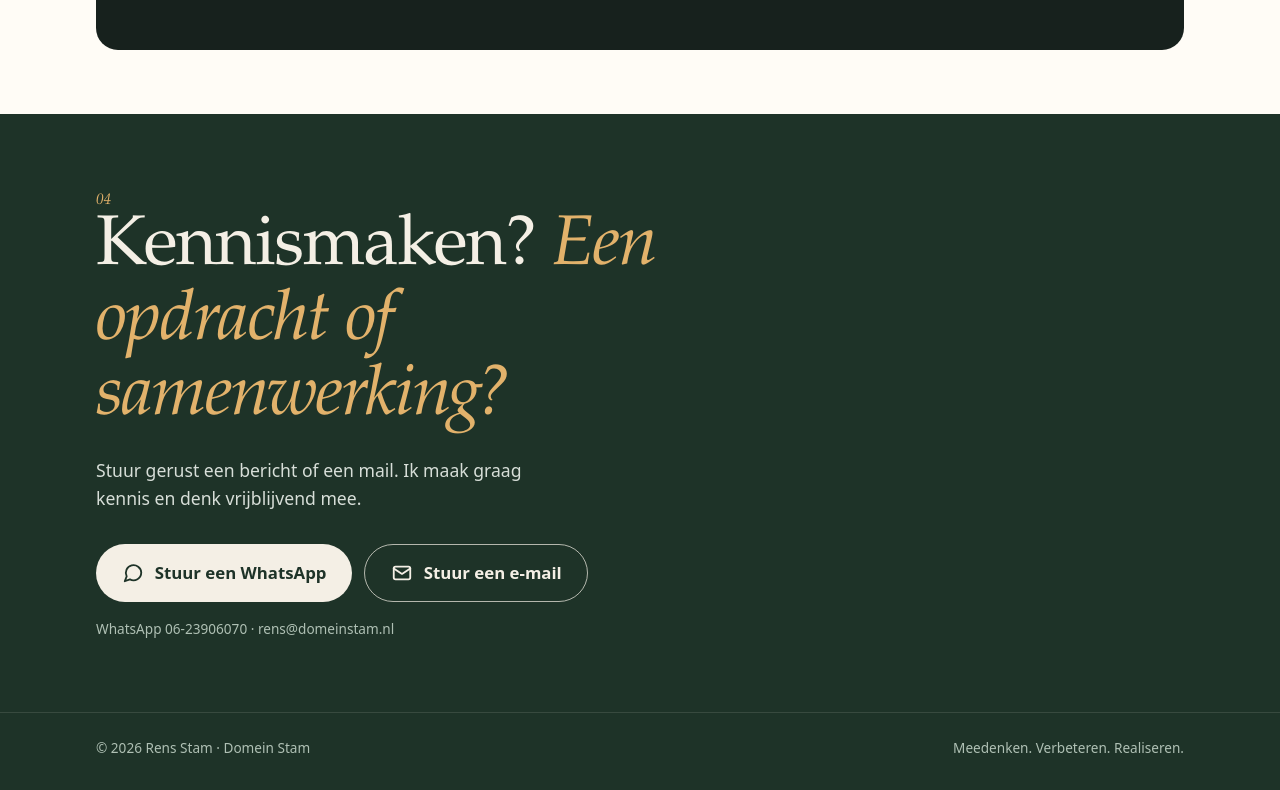
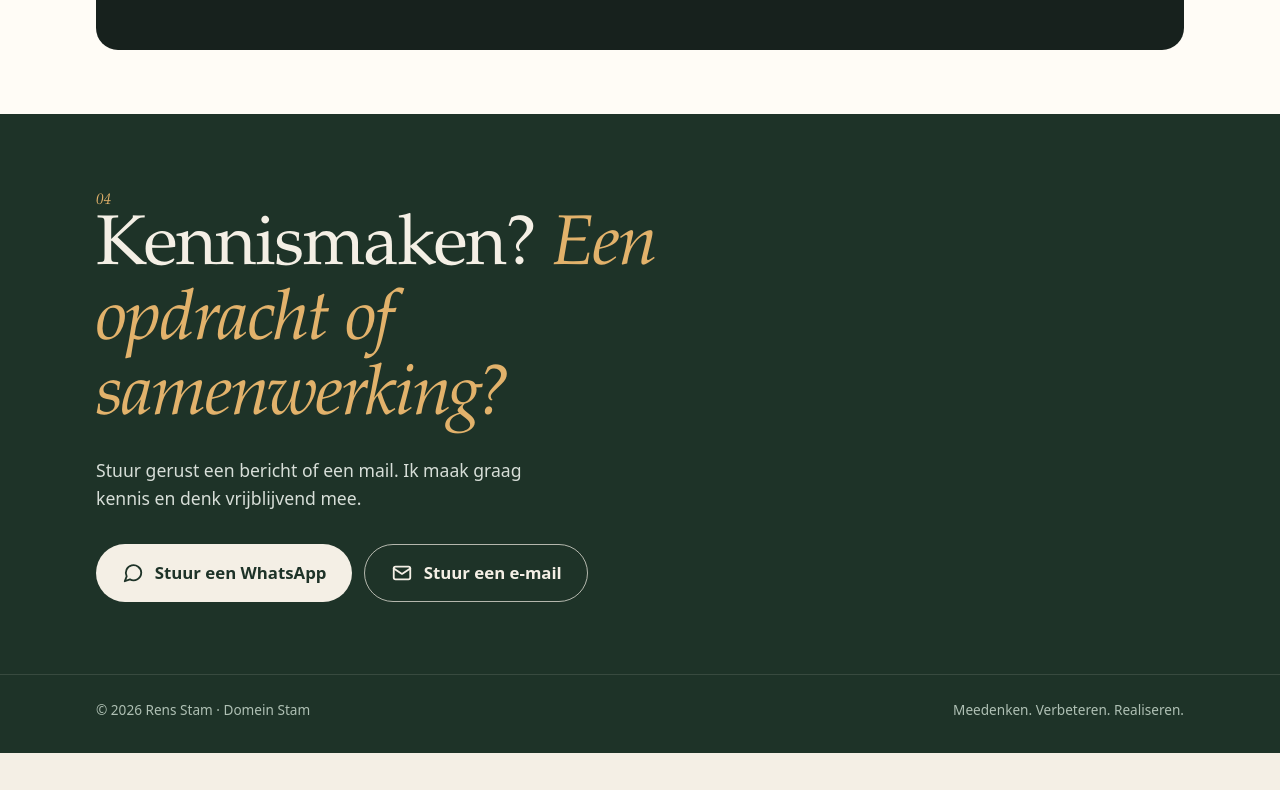
Before and after one commit to domeinstam/domeinstam.github.io, a plain HTML site: page index.html in a window 1280 px wide. Shown: the part 5903-6693 px from the top of the page. After the commit the page ends 6656 px from the top, so only its background shows below. Drawn offline with Linux system fonts and the light colour scheme.

Commit message:
Contact: regel met nummer en adres onder de knoppen weg
Co-Authored-By: Claude Opus 5.5 <noreply@anthropic.com>

```diff
--- a/index.html
+++ b/index.html
@@ -525,7 +525,6 @@ footer p{margin:0}
           Stuur een e-mail
         </a>
       </div>
-      <p class="wa-note">WhatsApp 06-23906070 · <a class="ul" href="mailto:rens@domeinstam.nl">rens@domeinstam.nl</a></p>
     </div>
   </section>
 </main>
```
